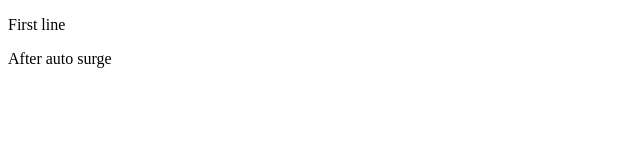
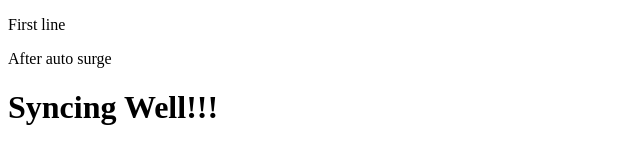
Before and after one commit to mehboobhafz/BootCamp2020Sample, a plain HTML site: page index.html in a window 1280 px wide. Shown: the whole page, without its empty margins (0-640 px from the left). Drawn offline with Linux system fonts and the light colour scheme.

Commit message:
Update index.html

```diff
--- a/index.html
+++ b/index.html
@@ -8,5 +8,6 @@
 <body>
     <P>First line</P>
     <p>After auto surge</p>
+    <h1>Syncing Well!!!</h1>
 </body>
 </html>
```
